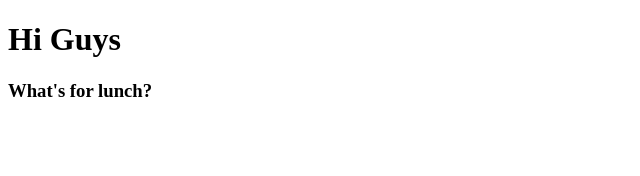
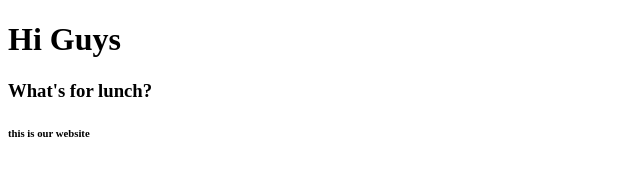
Before and after one commit to kylebeavin/team-git, a plain HTML site: page index.html in a window 1280 px wide. Shown: the full height of the page, 0-640 px from the left. Drawn offline with Linux system fonts and the light colour scheme.

Commit message:
added h6 tag

```diff
--- a/index.html
+++ b/index.html
@@ -11,5 +11,8 @@
         Hi Guys
     </h1>
     <h3>What's for lunch?</h3>
+
+
+    <h6>this is our website</h6>
 </body>
 </html>
--- /dev/null
+++ b/kyle.css
@@ -0,0 +1,4 @@
+body {
+    font-family: Impact, Haettenschweiler, 'Arial Narrow Bold', sans-serif;
+
+}
```
